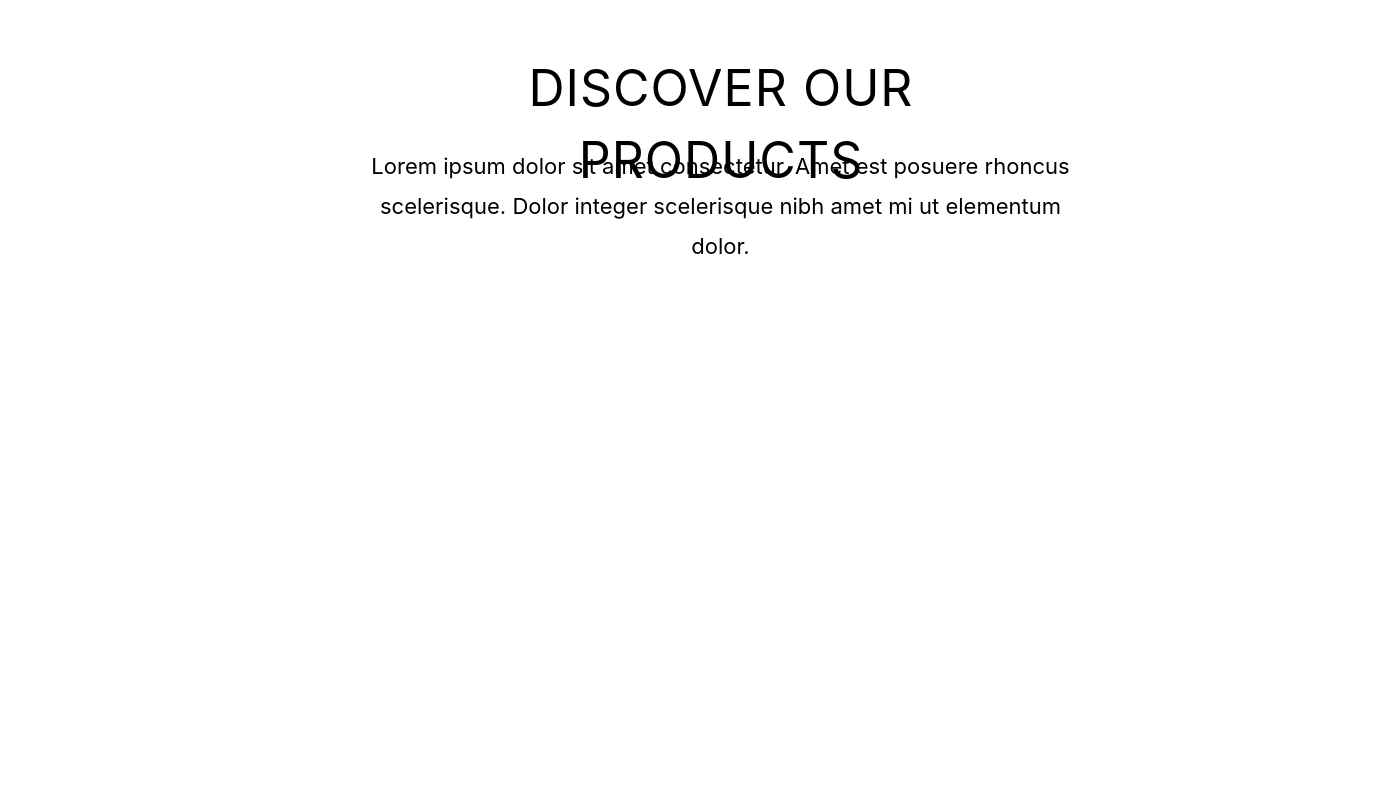
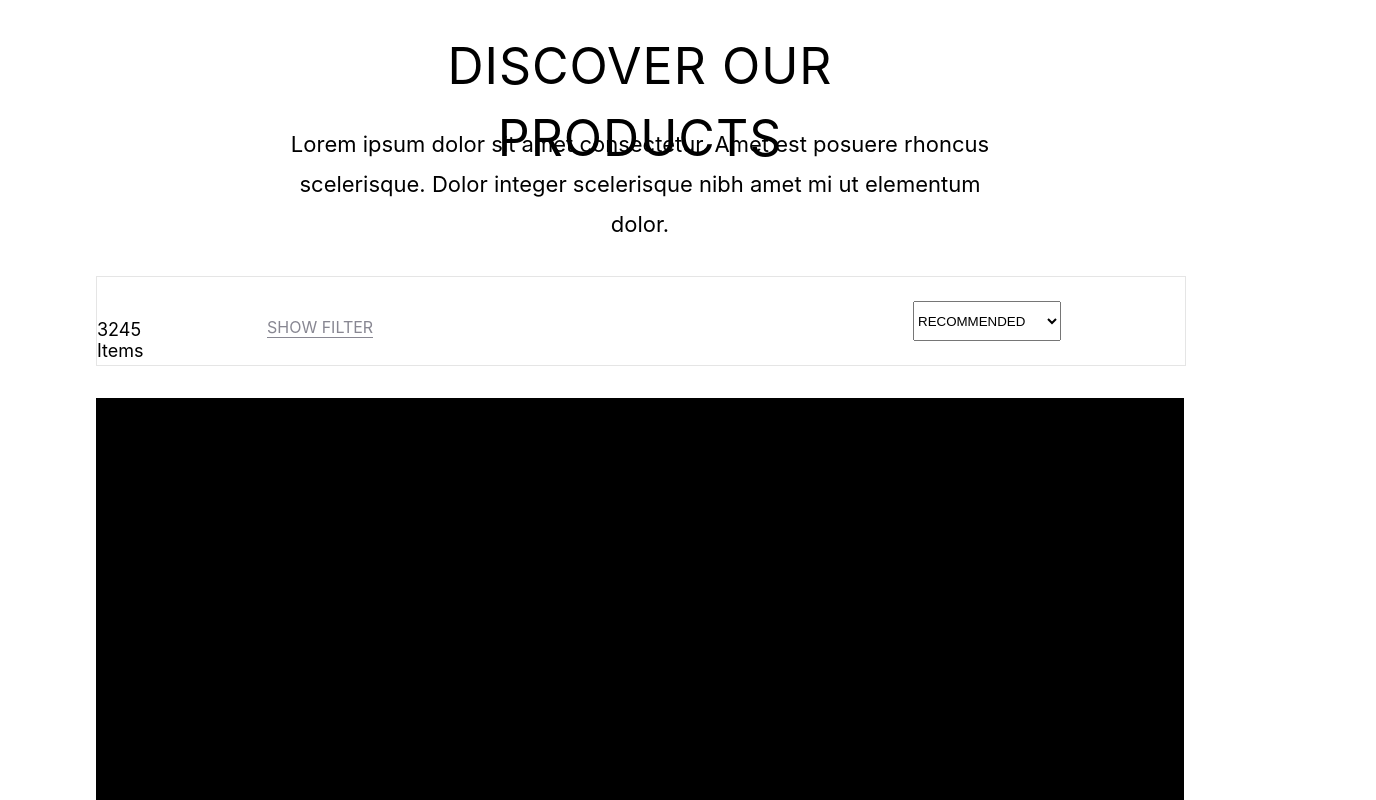
Before and after one commit to NagendraVarma1/Appscrip-task-Nagendra_Varma, a React (Create React App) app: page / in a window 1280 px wide. Shown: the part 240-1040 px from the top of the page, 1376 px wide, since content can reach past the window. Before the commit the page ends 800 px from the top, so only its background shows below. Built offline with nearby package versions, Linux system fonts and the light colour scheme.

Commit message:
small changes and products layout added

```diff
--- a/src/App.js
+++ b/src/App.js
@@ -1,12 +1,14 @@
 import './App.css';
 import Description from './Components/Description/Description';
 import Header from './Components/Header/Header';
+import Products from './Components/Products/Products';
 
 function App() {
   return (
     <>
       <Header />
       <Description />
+      <Products />
     </>
   );
 }
--- a/src/Components/Description/Description.module.css
+++ b/src/Components/Description/Description.module.css
@@ -2,7 +2,7 @@
     width: 666px;
     height: 72px;
     margin-top: 72px;
-    margin-left: 388px;
+    margin: auto
 }
 
 .heading{
@@ -17,7 +17,7 @@
     width: 721px;
     height: 80px;
     margin-top: 16px;
-    margin-left: 360px;
+    margin: auto;
 }
 
 .desc{
--- a/src/Components/Header/Header.js
+++ b/src/Components/Header/Header.js
@@ -15,10 +15,10 @@ const Header = () => {
           <img className={classes.logo} src={logo} alt="logo" />
           <p className={classes.brand}>LOGO</p>
           <div className={classes.icons}>
-            <img className={classes.icon} src={search} alt="icon" />
-            <img className={classes.icon} src={heart} alt="icon" />
-            <img className={classes.icon} src={bag} alt="icon" />
-            <img className={classes.icon} src={profile} alt="icon" />
+            <img className={classes.icon1} src={search} alt="icon" />
+            <img className={classes.icon2} src={heart} alt="icon" />
+            <img className={classes.icon3} src={bag} alt="icon" />
+            <img className={classes.icon4} src={profile} alt="icon" />
             <img className={classes.lang} src={language} alt="icon" />
           </div>
         </div>
--- a/src/Components/Header/Header.module.css
+++ b/src/Components/Header/Header.module.css
@@ -44,7 +44,7 @@
     margin-top: 46px;
 }
 
-.icon{
+.icon1, .icon2, .icon3, .icon4{
     width: 24px;
     height: 24px;
     margin-right: 24px;
@@ -60,7 +60,8 @@
     height: 24px;
     display: flex;
     justify-content: space-between;
-    margin-left: 402px;
+    margin: auto;
+    margin-top: 30px;
 }
 
 .tab{
--- /dev/null
+++ b/src/Components/Products/Products.js
@@ -0,0 +1,45 @@
+import { useState } from "react";
+import classes from "./Products.module.css";
+
+const Products = () => {
+  const [showFilter, setShowFilter] = useState(false);
+  const filterHandler = () => {
+    setShowFilter((prevState) => {
+      return !prevState;
+    });
+  };
+  return (
+    <>
+      <div className={classes.filterDiv}>
+        <p className={classes.items}>3245 Items</p>
+        <p
+          onClick={filterHandler}
+          className={showFilter ? classes.showFilterDiv : classes.hideFilterDiv}
+        >
+          SHOW FILTER
+        </p>
+        <p
+          onClick={filterHandler}
+          className={showFilter ? classes.hideFilterDiv : classes.showFilterDiv}
+        >
+          HIDE FILTER
+        </p>
+        <select className={classes.recommended}>
+          <option value={"recommended"}>RECOMMENDED</option>
+          <option value={"newest"}>NEWEST FIRST</option>
+          <option value={"popular"}>POPULAR</option>
+          <option value={"lowToHigh"}>PRICE: LOW TO HIGH</option>
+          <option value={"highToLow"}>PRICE: HIGH TO LOW</option>
+        </select>
+      </div>
+      <div className={classes.totalDiv}>
+        <div
+          className={showFilter ? classes.filters : classes.filterHide}
+        ></div>
+        <div className={showFilter ? classes.productsDiv : classes.productsDivFull}></div>
+      </div>
+    </>
+  );
+};
+
+export default Products;
--- /dev/null
+++ b/src/Components/Products/Products.module.css
@@ -0,0 +1,69 @@
+.filterDiv{
+    width: 85%;
+    height: 88px;
+    margin: auto;
+    margin-top: 72px;
+    margin-left: 96px;
+    border: 1px solid rgba(229, 229, 229, 1);
+    position: relative;
+}
+
+.showFilterDiv{
+    display: none
+}
+
+.hideFilterDiv{
+    cursor: pointer;
+    position: absolute;
+    top: 24px;
+    left: 170px;
+    border-bottom: 1px solid rgba(136, 135, 146, 1);
+    color:rgba(136, 135, 146, 1);
+    font-size: 16px;
+}
+
+.items{
+    width: 90px;
+    height: 40px;
+    position: absolute;
+    top: 24px;
+    left: 0;
+    font-size: 18px;
+}
+
+.recommended{
+    width: 148px;
+    height: 40px;
+    position: absolute;
+    left: 75%;
+    top: 24px;
+
+}
+
+.totalDiv{
+    width: 100%;
+    margin: 32px 96px 48px 96px;
+    display: flex;
+}
+
+.filters{
+    width: 20%;
+    height: 100px;
+    background-color: red;
+}
+
+.filterHide{
+    display: none;
+}
+
+.productsDiv{
+    width: 65%;
+    height: 1000px;
+    background-color: black;
+}
+
+.productsDivFull{
+    width: 85%;
+    height: 1000px;
+    background-color: black;
+}
```
